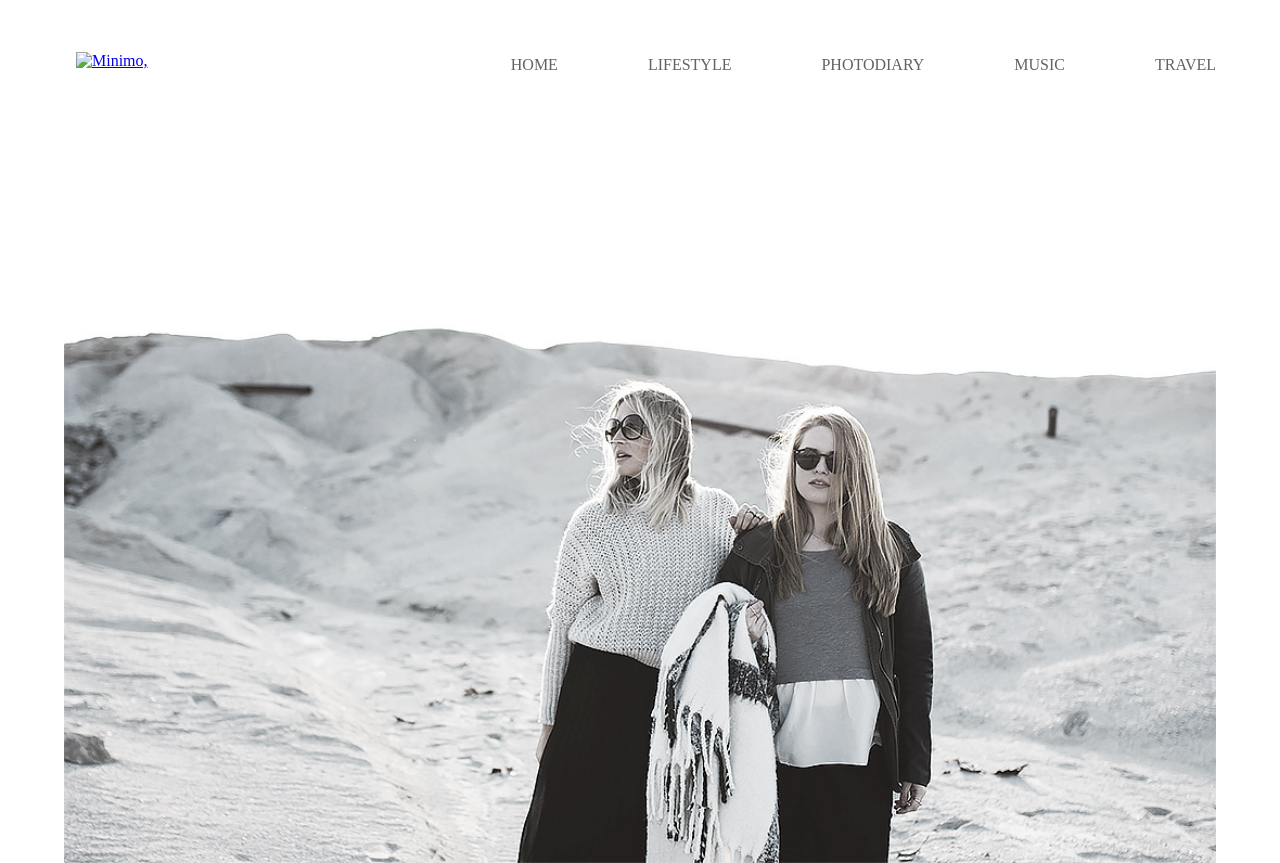
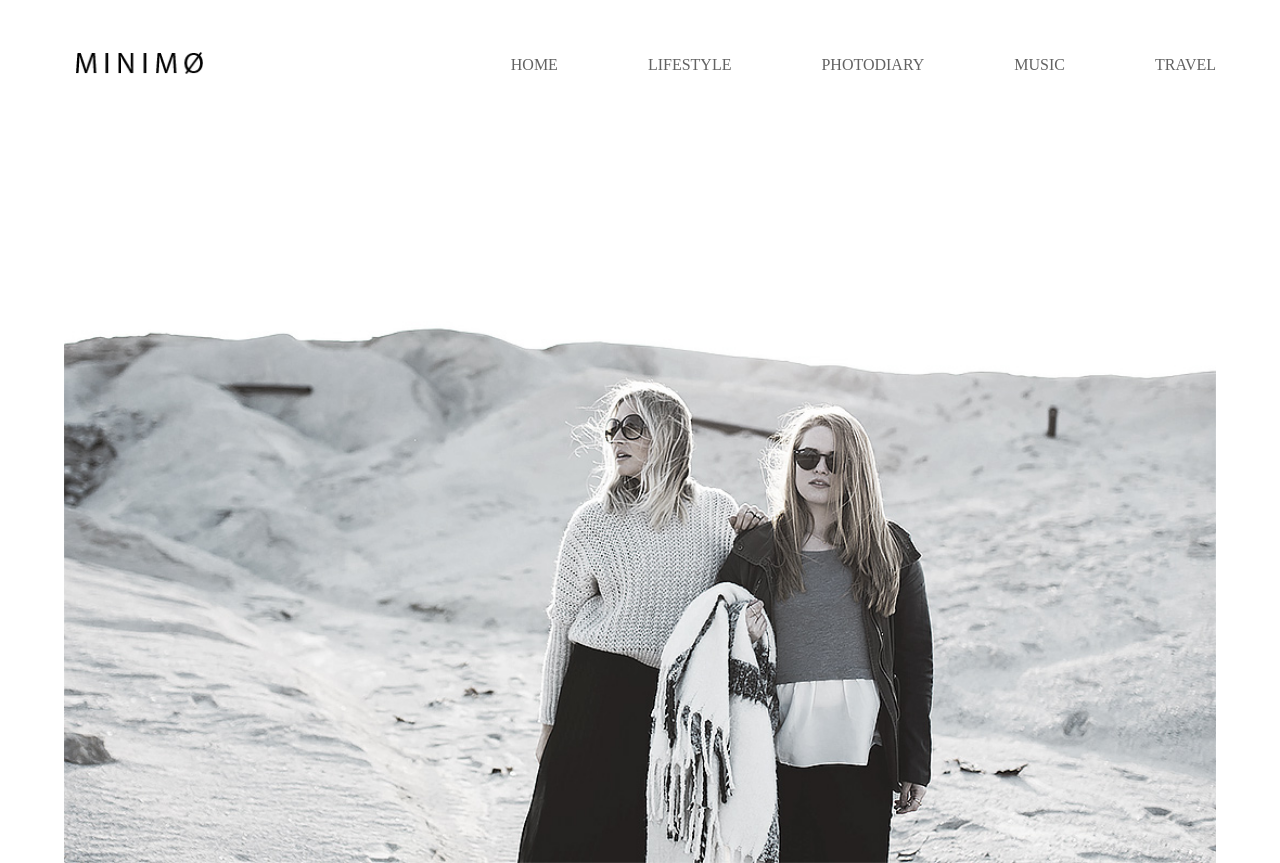
Before and after one commit to johirrayhan5/project_psd_html, a plain HTML site: page index.html in a window 1280 px wide. Shown: the top 863 px of the page. Drawn offline with Linux system fonts and the light colour scheme.

Commit message:
Update index.html

```diff
--- a/index.html
+++ b/index.html
@@ -25,7 +25,7 @@
           <div class="container">
                <div class="logo">
                     <a href="index.html">
-                         <img src="img/logo.png class="logo_img width100" alt="Minimo,">
+                         <img src="img/logo.png" class="logo_img width100" alt="Minimo,">
                     </a>
                </div>
                <nav class="menu">
@@ -203,4 +203,5 @@
 
 
           </body>
+
 </html>
```
